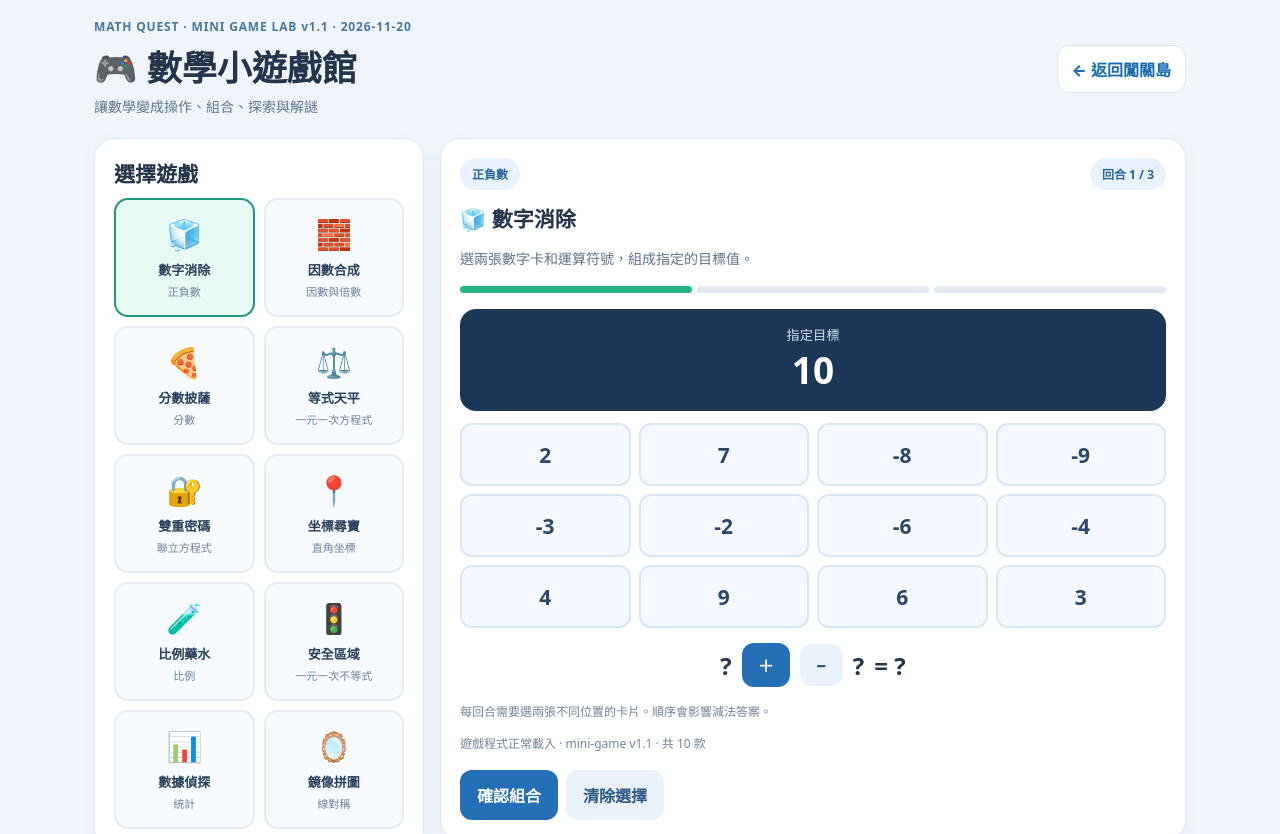
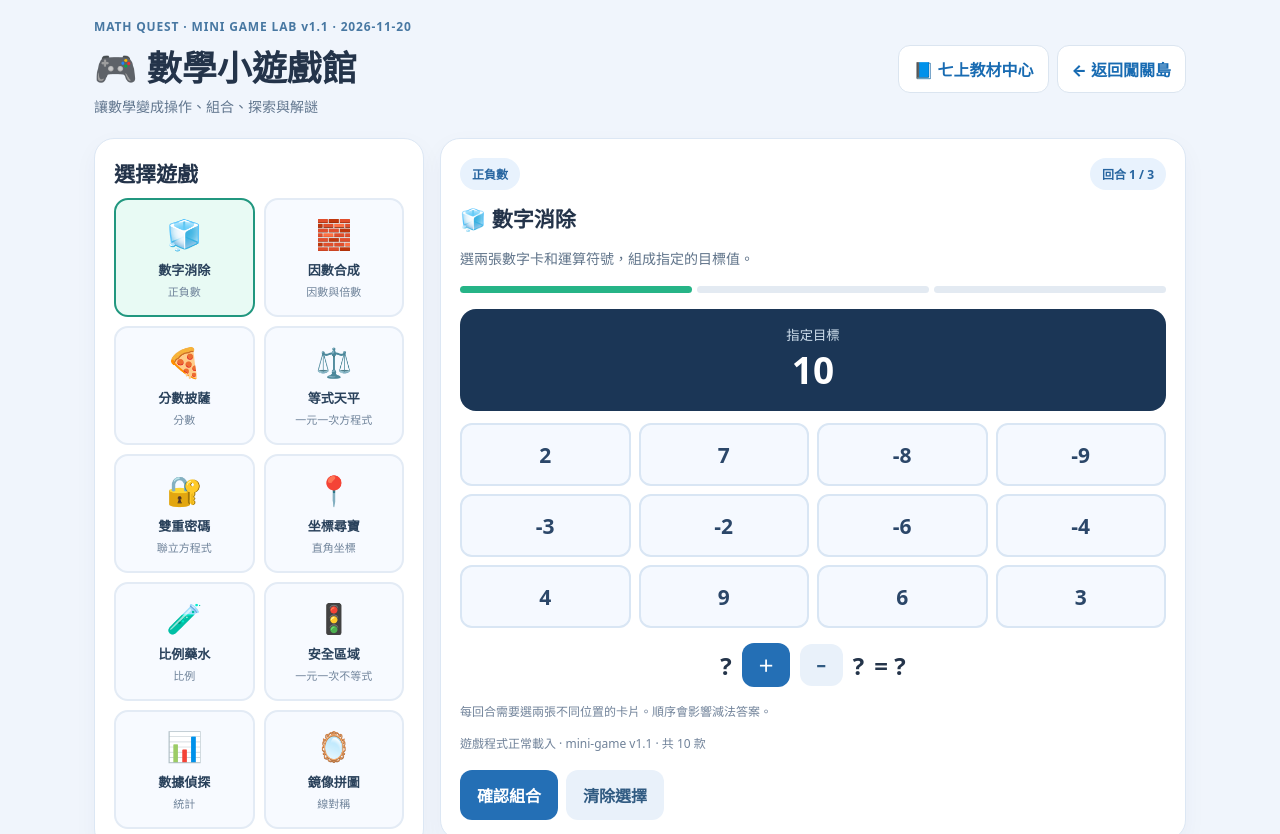
Before and after one commit to CHIHYINGCHANG/math-game, a plain HTML site: page public/games.html in a window 1280 px wide. Shown: the top 834 px of the page. Drawn offline with Linux system fonts and the light colour scheme.

Commit message:
Link the 14-round study center from the mini-game arcade

```diff
--- a/public/games.html
+++ b/public/games.html
@@ -41,7 +41,7 @@ h2{margin:0 0 10px;font-size:21px}.eyebrow{font-size:12px;font-weight:800;color:
 @media(max-width:760px){.layout{grid-template-columns:1fr}.library{grid-template-columns:repeat(2,1fr)}.card{padding:15px}.tile{min-height:55px}.plot button{font-size:10px}}
 </style></head>
 <body><div class="wrap">
-<header><div><div class="eyebrow">MATH QUEST · MINI GAME LAB v1.1 · 2026-11-20</div><h1>🎮 數學小遊戲館</h1><p class="sub">讓數學變成操作、組合、探索與解謎</p></div><a class="back" href="./">← 返回闖關島</a></header>
+<header><div><div class="eyebrow">MATH QUEST · MINI GAME LAB v1.1 · 2026-11-20</div><h1>🎮 數學小遊戲館</h1><p class="sub">讓數學變成操作、組合、探索與解謎</p></div><div style="display:flex;gap:8px;flex-wrap:wrap"><a class="back" href="./study.html">📘 七上教材中心</a><a class="back" href="./">← 返回闖關島</a></div></header>
 <div class="layout"><aside><section class="card"><h2>選擇遊戲</h2><div class="library" id="library"><div class="game-tab"><span class="emoji">🧊</span><b>數字消除</b><small>正負數</small></div><div class="game-tab"><span class="emoji">🧱</span><b>因數合成</b><small>因數與倍數</small></div><div class="game-tab"><span class="emoji">🍕</span><b>分數披薩</b><small>分數</small></div><div class="game-tab"><span class="emoji">⚖️</span><b>等式天平</b><small>方程式</small></div><div class="game-tab"><span class="emoji">🔐</span><b>雙重密碼</b><small>聯立方程式</small></div><div class="game-tab"><span class="emoji">📍</span><b>坐標尋寶</b><small>直角坐標</small></div><div class="game-tab"><span class="emoji">🧪</span><b>比例藥水</b><small>比例</small></div><div class="game-tab"><span class="emoji">🚦</span><b>安全區域</b><small>不等式</small></div><div class="game-tab"><span class="emoji">📊</span><b>數據偵探</b><small>統計</small></div><div class="game-tab"><span class="emoji">🪞</span><b>鏡像拼圖</b><small>線對稱</small></div></div></section>
 <section class="card"><h2>🏅 遊戲紀錄</h2><p class="sub">已完成小遊戲：<b id="completedCount">0</b> / 10</p><p class="sub">累積星星：<b id="starCount">0</b></p><p class="note">每款遊戲 3 個回合。答錯可重試，三星需三回合都一次成功。紀錄儲存在本機瀏覽器。</p><button class="btn alt" id="reset">清除小遊戲成績</button></section></aside>
 <main><section class="card"><div class="toolbar"><span class="badge" id="gameTag">數字消除</span><span class="badge" id="roundTag">回合 1 / 3</span></div><h2 id="gameTitle">數字消除挑戰</h2><p class="description" id="gameDesc"></p><div class="progress" id="progress"></div><div id="gameSurface"><div class="paper"><strong>正在載入數學遊戲…</strong><p class="note">若此訊息一直沒有消失，代表遊戲程式沒有成功啟動。請確認 Cloudflare 已部署 GitHub 上的最新版。</p></div></div><div id="feedback" class="feedback" style="display:none" aria-live="polite"></div><p class="note" id="diagnostic"></p><div class="action" id="actions"></div></section></main>
```
